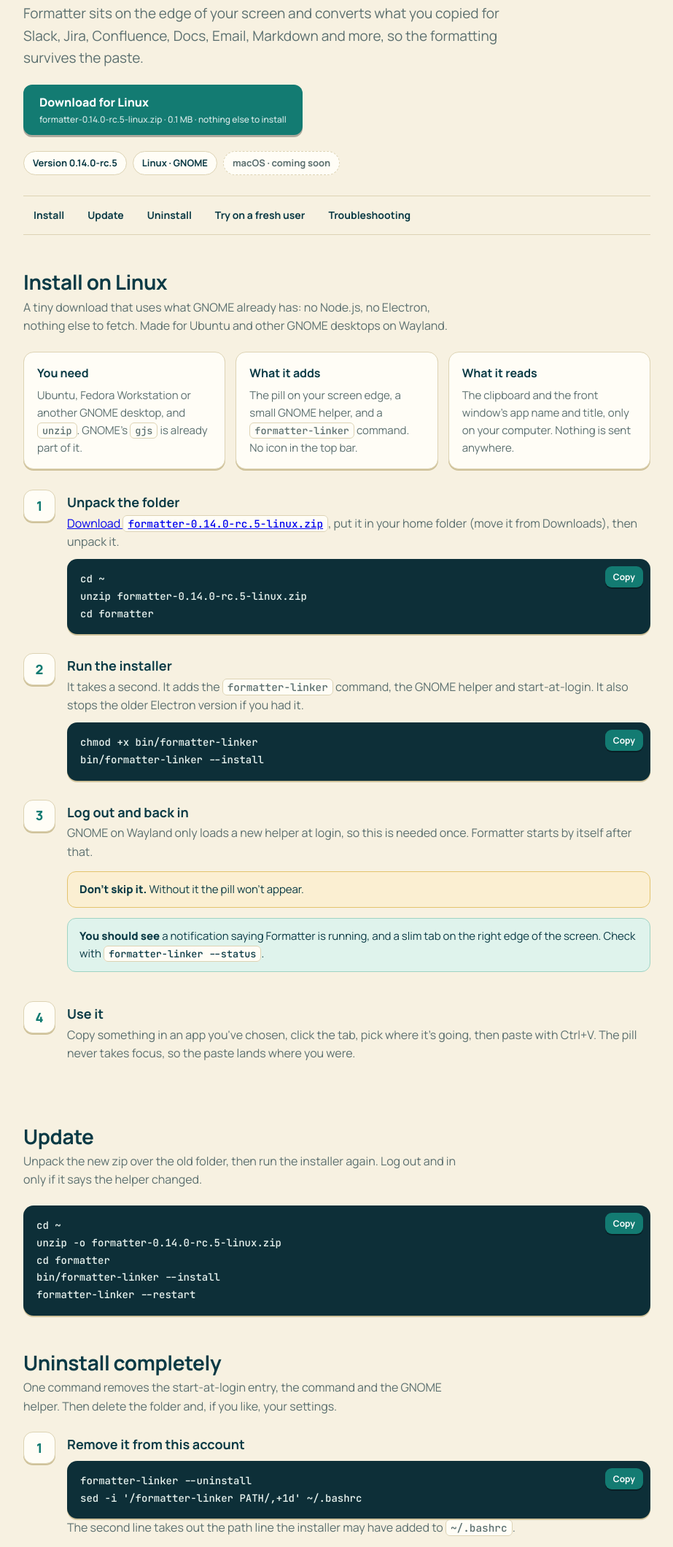
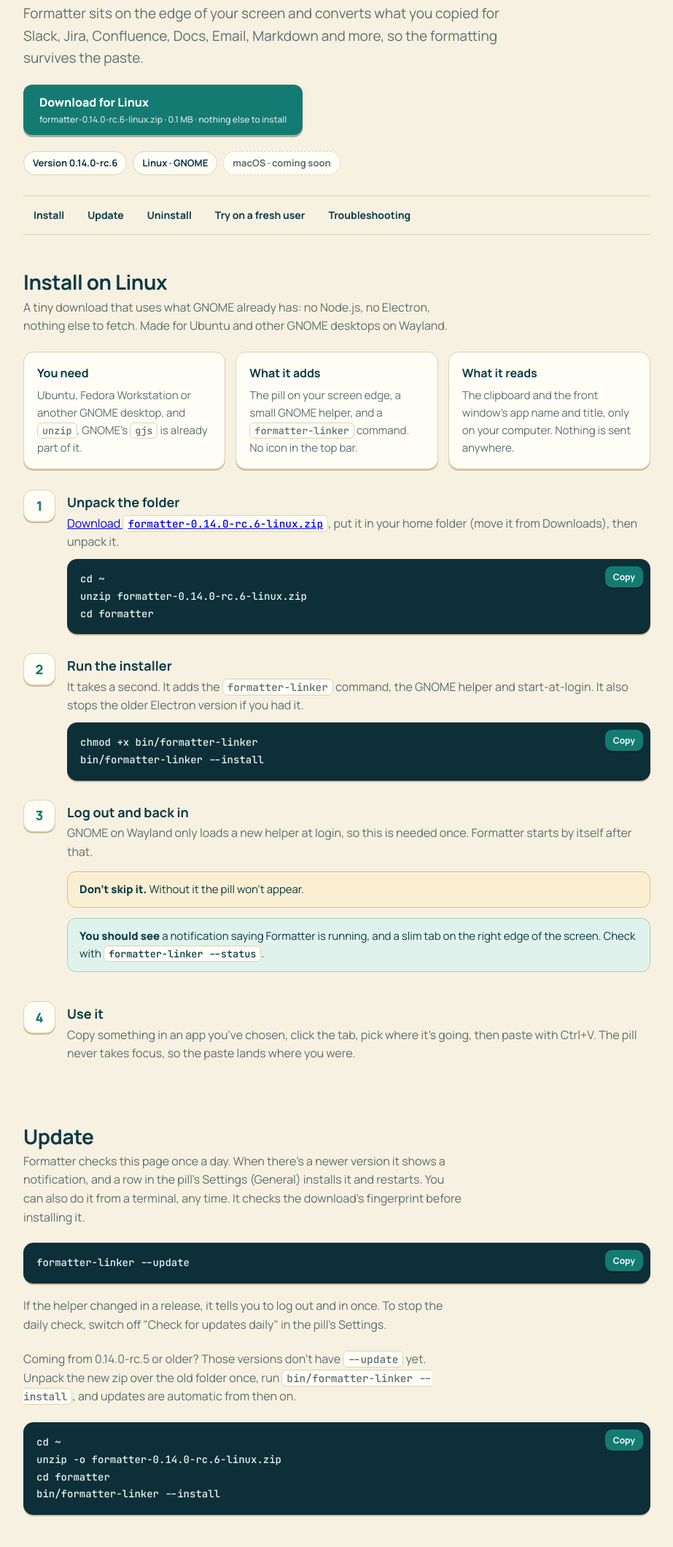
Before and after one commit to mohitanand001/formatter-site, a plain HTML site: page index.html in a window 1280 px wide. Shown: the part 182-2302 px from the top of the page at 73% size, without its empty margins (178-1101 px from the left). Drawn offline with Linux system fonts and the light colour scheme.

Commit message:
0.14.0-rc.6: update check and updater; version.json
Co-Authored-By: Claude Sonnet 5.5 <noreply@anthropic.com>
Claude-Session: https://claude.ai/code/session_0197EVFkGRjoyPuGopt2ssAa

```diff
--- a/index.html
+++ b/index.html
@@ -87,8 +87,8 @@ footer{margin-top:56px;padding-top:20px;border-top:1px solid var(--line);color:v
   <div class="mark"><i><svg viewBox="0 -960 960 960" aria-hidden="true"><path d="M200-120q-33 0-56.5-23.5T120-200v-560q0-33 23.5-56.5T200-840h167q11-35 43-57.5t70-22.5q40 0 71.5 22.5T594-840h166q33 0 56.5 23.5T840-760v560q0 33-23.5 56.5T760-120H200Zm0-80h560v-560h-80v80q0 17-11.5 28.5T640-640H320q-17 0-28.5-11.5T280-680v-80h-80v560Zm280-560q17 0 28.5-11.5T520-800q0-17-11.5-28.5T480-840q-17 0-28.5 11.5T440-800q0 17 11.5 28.5T480-760Z"/></svg></i>Formatter</div>
   <h1>Copy once. Paste right, anywhere.</h1>
   <p class="lede">Formatter sits on the edge of your screen and converts what you copied for Slack, Jira, Confluence, Docs, Email, Markdown and more, so the formatting survives the paste.</p>
-  <a class="dl" href="formatter-0.14.0-rc.5-linux.zip" download>Download for Linux<small>formatter-0.14.0-rc.5-linux.zip · 0.1 MB · nothing else to install</small></a>
-  <div class="chips"><span class="chip">Version 0.14.0-rc.5</span><span class="chip">Linux · GNOME</span><span class="chip soon">macOS · coming soon</span></div>
+  <a class="dl" href="formatter-0.14.0-rc.6-linux.zip" download>Download for Linux<small>formatter-0.14.0-rc.6-linux.zip · 0.1 MB · nothing else to install</small></a>
+  <div class="chips"><span class="chip">Version 0.14.0-rc.6</span><span class="chip">Linux · GNOME</span><span class="chip soon">macOS · coming soon</span></div>
 </header>
 
 <nav aria-label="Sections"><div class="in"><a href="#install">Install</a><a href="#update">Update</a><a href="#uninstall">Uninstall</a><a href="#fresh">Try on a fresh user</a><a href="#help">Troubleshooting</a></div></nav>
@@ -105,9 +105,9 @@ footer{margin-top:56px;padding-top:20px;border-top:1px solid var(--line);color:v
 
   <div class="step" style="margin-top:28px"><div class="n">1</div><div class="body">
     <h3>Unpack the folder</h3>
-    <p><a href="formatter-0.14.0-rc.5-linux.zip" download>Download <code>formatter-0.14.0-rc.5-linux.zip</code></a>, put it in your home folder (move it from Downloads), then unpack it.</p>
+    <p><a href="formatter-0.14.0-rc.6-linux.zip" download>Download <code>formatter-0.14.0-rc.6-linux.zip</code></a>, put it in your home folder (move it from Downloads), then unpack it.</p>
     <div class="term"><pre>cd ~
-unzip formatter-0.14.0-rc.5-linux.zip
+unzip formatter-0.14.0-rc.6-linux.zip
 cd formatter</pre><button class="copy" type="button">Copy</button></div>
   </div></div>
 
@@ -133,12 +133,14 @@ bin/formatter-linker --install</pre><button class="copy" type="button">Copy</but
 
 <section id="update">
   <h2>Update</h2>
-  <p class="sub">Unpack the new zip over the old folder, then run the installer again. Log out and in only if it says the helper changed.</p>
+  <p class="sub">Formatter checks this page once a day. When there's a newer version it shows a notification, and a row in the pill's Settings (General) installs it and restarts. You can also do it from a terminal, any time. It checks the download's fingerprint before installing it.</p>
+  <div class="term"><pre>formatter-linker --update</pre><button class="copy" type="button">Copy</button></div>
+  <p class="sub" style="margin-top:18px">If the helper changed in a release, it tells you to log out and in once. To stop the daily check, switch off "Check for updates daily" in the pill's Settings.</p>
+  <p class="sub">Coming from 0.14.0-rc.5 or older? Those versions don't have <code>--update</code> yet. Unpack the new zip over the old folder once, run <code>bin/formatter-linker --install</code>, and updates are automatic from then on.</p>
   <div class="term"><pre>cd ~
-unzip -o formatter-0.14.0-rc.5-linux.zip
+unzip -o formatter-0.14.0-rc.6-linux.zip
 cd formatter
-bin/formatter-linker --install
-formatter-linker --restart</pre><button class="copy" type="button">Copy</button></div>
+bin/formatter-linker --install</pre><button class="copy" type="button">Copy</button></div>
 </section>
 
 <section id="uninstall">
@@ -179,8 +181,8 @@ rm -rf ~/formatter</pre><button class="copy" type="button">Copy</button></div>
   <div class="step"><div class="n">2</div><div class="body">
     <h3>Share the zip</h3>
     <p>Put it where both users can read it.</p>
-    <div class="term"><pre>cp ~/formatter-0.14.0-rc.5-linux.zip /tmp/
-chmod 644 /tmp/formatter-0.14.0-rc.5-linux.zip</pre><button class="copy" type="button">Copy</button></div>
+    <div class="term"><pre>cp ~/formatter-0.14.0-rc.6-linux.zip /tmp/
+chmod 644 /tmp/formatter-0.14.0-rc.6-linux.zip</pre><button class="copy" type="button">Copy</button></div>
   </div></div>
 
   <div class="step"><div class="n">3</div><div class="body">
--- /dev/null
+++ b/version.json
@@ -0,0 +1,5 @@
+{
+  "version": "0.14.0-rc.6",
+  "zip": "formatter-0.14.0-rc.6-linux.zip",
+  "sha256": "a384324d140039cca68f0073400dc21c822e9d2db0eff1d5340bc2235a59095d"
+}
```
Also changed, not shown: 2 other files.
